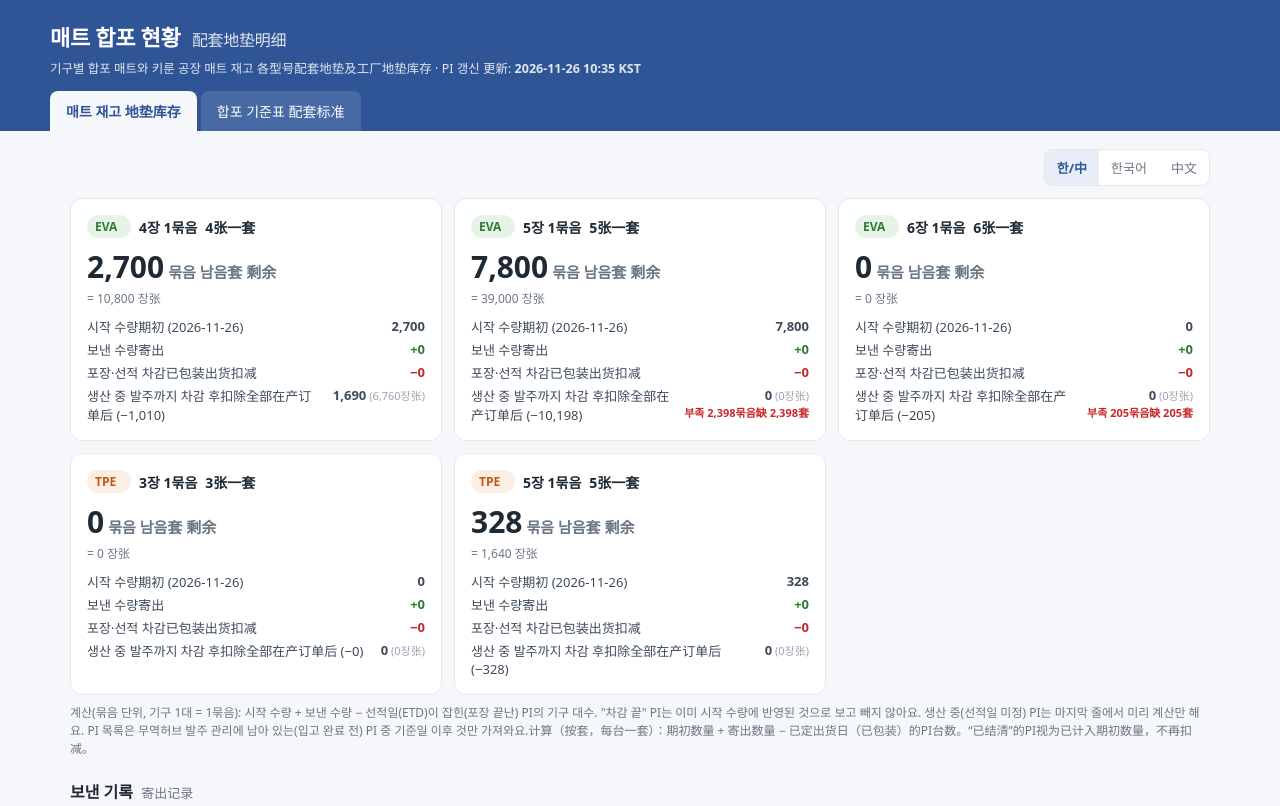
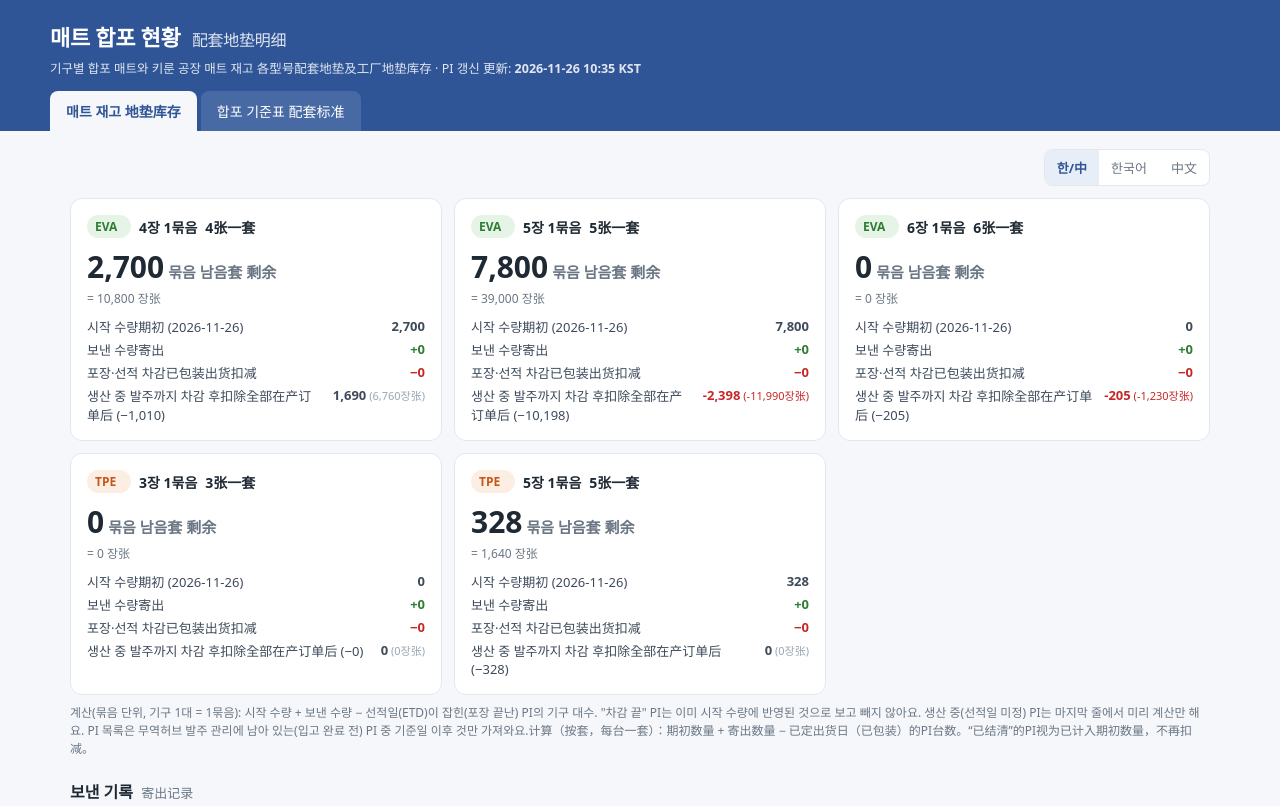
Before and after one commit to kwonster89-beep/mat-bundle, a plain HTML site: page index.html in a window 1280 px wide. Shown: the top 806 px of the page. Drawn offline with Linux system fonts and the light colour scheme.

Commit message:
생산 중 차감 후 마이너스 표기

```diff
--- a/index.html
+++ b/index.html
@@ -296,7 +296,7 @@ function renderStock(items, st, editing){
         <span><span class="ko">시작 수량</span><span class="cn">期初</span> (${esc(st.base_date||'-')})</span><b>${fmt(x.base)}</b>
         <span><span class="ko">보낸 수량</span><span class="cn">寄出</span></span><b class="plus">+${fmt(x.sent)}</b>
         <span><span class="ko">포장·선적 차감</span><span class="cn">已包装出货扣减</span></span><b class="minus">−${fmt(x.used)}</b>
-        <span><span class="ko">생산 중 발주까지 차감 후</span><span class="cn">扣除全部在产订单后</span> (−${fmt(x.pending)})</span><b>${fmt(z(x.afterAll))}${sh(x.afterAll)}${short(x.afterAll)}</b>
+        <span><span class="ko">생산 중 발주까지 차감 후</span><span class="cn">扣除全部在产订单后</span> (−${fmt(x.pending)})</span><b style="${x.afterAll<0?'color:#c62828':''}">${fmt(x.afterAll)}<span style="font-weight:400;color:${x.afterAll<0?'#c62828':'#9aa5b1'};font-size:11px"> (${fmt(x.afterAll*per)}<span class="ko">장</span><span class="cn">张</span>)</span></b>
       </div></div>`; }).join('');
 
   // base inputs
```
